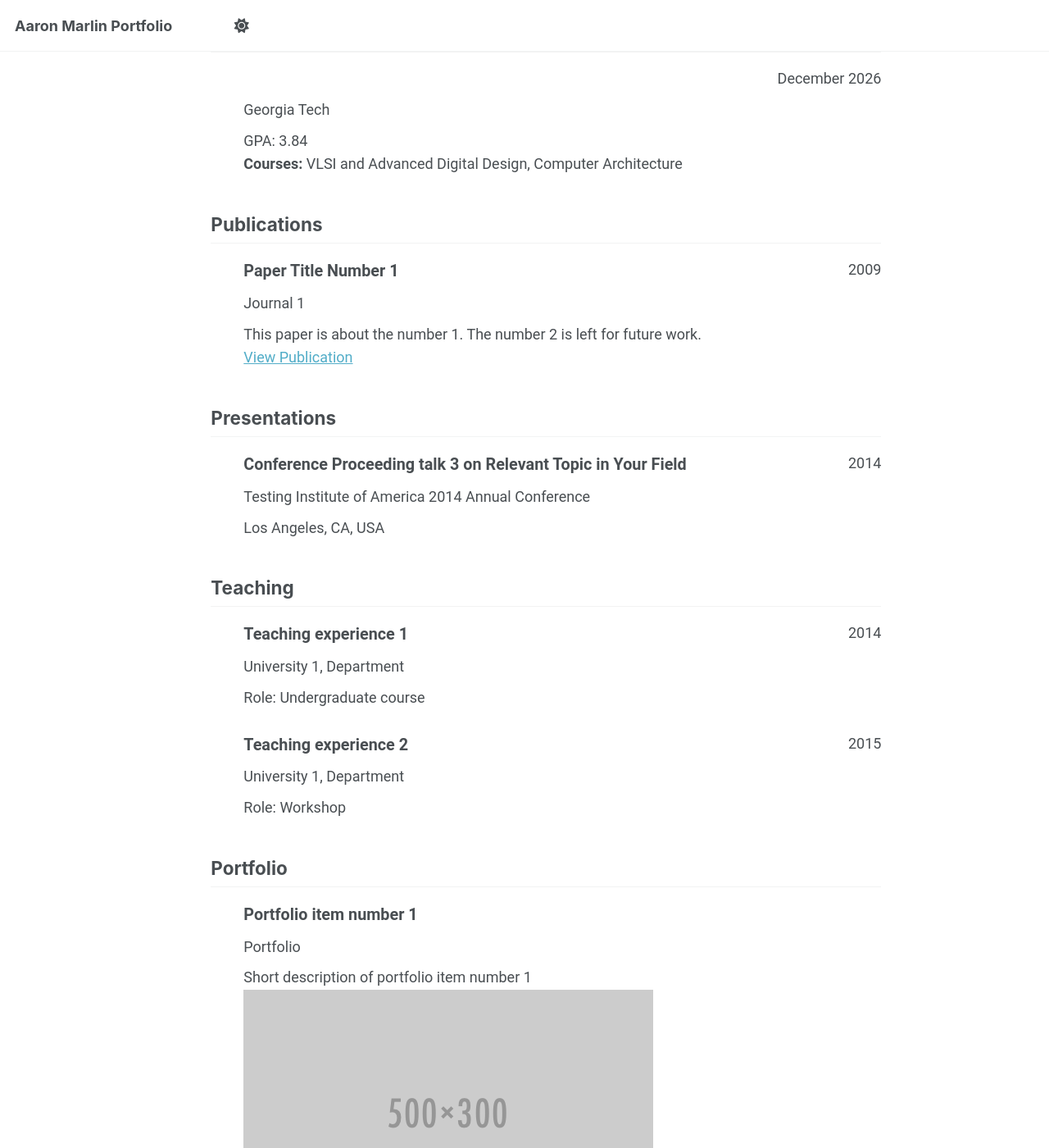
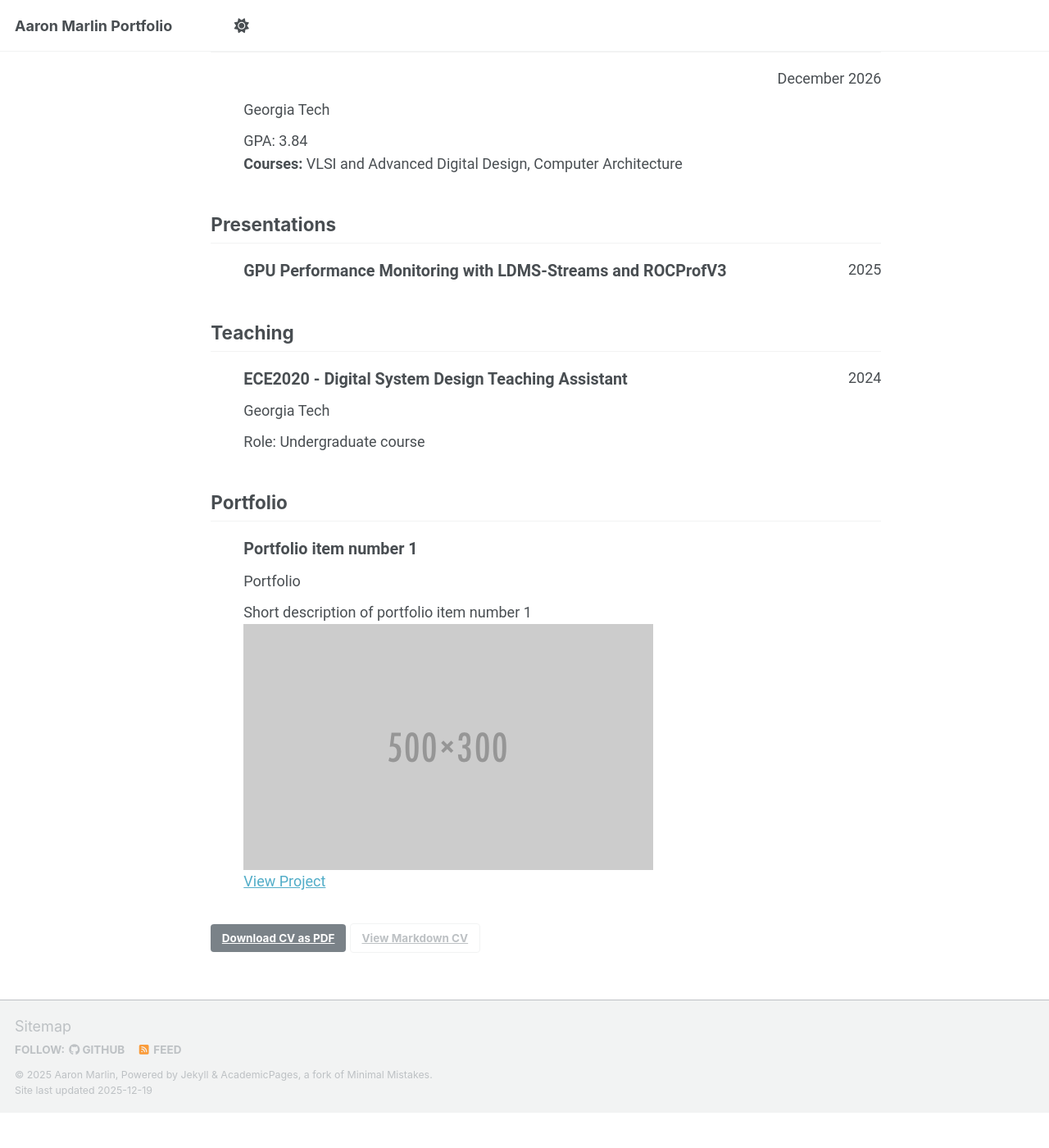
Before and after one commit to amarlin77/amarlin77.github.io, a Jekyll site: the page built from _pages/cv-json.md, in a window 1280 px wide and 1400 px high, scrolled down 493 px. Shown: the whole window at 82% size. Built offline with Jekyll 4.4.1, drawn with Linux system fonts in a browser that asks for light colours; a script bundle is joined from its source files by our own code; library files that are not in the unit come from our copies; after the commit the page ends 1850 px from its top, so only the background shows below that.

Commit message:
cv updates

```diff
--- a/_data/cv.json
+++ b/_data/cv.json
@@ -36,37 +36,20 @@
   "languages": [],
   "interests": [],
   "references": [],
-  "publications": [
-    {
-      "name": "Paper Title Number 1",
-      "publisher": "Journal 1",
-      "releaseDate": "2009-10-01",
-      "website": "https://academicpages.github.io/files/paper1.pdf",
-      "summary": "This paper is about the number 1. The number 2 is left for future work."
-    }
-  ],
   "presentations": [
     {
-      "name": "Conference Proceeding talk 3 on Relevant Topic in Your Field",
-      "event": "Testing Institute of America 2014 Annual Conference",
-      "date": "2014-03-01",
-      "location": "Los Angeles, CA, USA",
+      "name": "GPU Performance Monitoring with LDMS-Streams and ROCProfV3",
+      "Workplace": "Sandia National Laboratories",
+      "date": "2025-12-19",
       "description": ""
     }
   ],
   "teaching": [
     {
-      "course": "Teaching experience 1",
-      "institution": "University 1, Department",
-      "date": "2014-01-01",
+      "course": "ECE2020 - Digital System Design Teaching Assistant ",
+      "institution": "Georgia Tech",
+      "date": "2024-09",
       "role": "Undergraduate course",
-      "description": ""
-    },
-    {
-      "course": "Teaching experience 2",
-      "institution": "University 1, Department",
-      "date": "2015-01-01",
-      "role": "Workshop",
       "description": ""
     }
   ],
```
